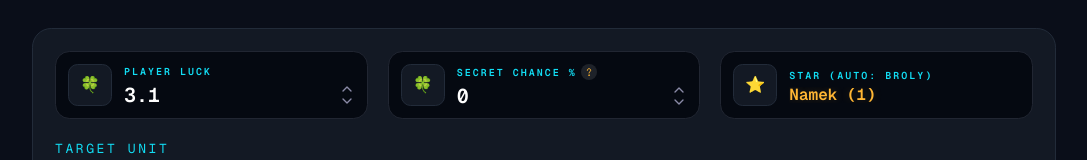
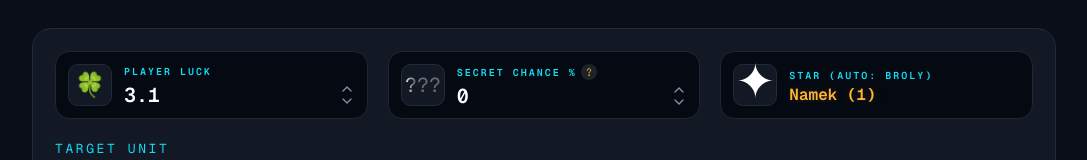
Before and after one commit to kashyapchirag/secret-calculator, a Next.js app: page / in a window 1280 px wide. Shown: the top 160 px of the page, without its empty margins (96-1183 px from the left). Built offline with nearby package versions, Linux system fonts and the light colour scheme.

Commit message:
feat: add new icon for secret chance input

```diff
--- a/app/globals.css
+++ b/app/globals.css
@@ -1,6 +1,31 @@
 @import "tailwindcss";
 @import "tw-animate-css";
 @import "shadcn/tailwind.css";
+
+.shimmer-text {
+  background: linear-gradient(90deg,
+      #6c6b6e 0%,
+      #6c6b6e 35%,
+      #ffffff 50%,
+      #6c6b6e 65%,
+      #6c6b6e 100%);
+  background-size: 200% 100%;
+  background-clip: text;
+  -webkit-background-clip: text;
+  color: transparent;
+  -webkit-text-fill-color: transparent;
+  animation: shimmer 2.5s infinite linear;
+}
+
+@keyframes shimmer {
+  0% {
+    background-position: 200% 0;
+  }
+
+  100% {
+    background-position: -200% 0;
+  }
+}
 
 @custom-variant dark (&:is(.dark *));
 
@@ -121,9 +146,11 @@
   * {
     @apply border-border outline-ring/50;
   }
+
   body {
     @apply bg-background text-foreground;
   }
+
   html {
     @apply font-sans;
   }
--- a/components/CurveSection.tsx
+++ b/components/CurveSection.tsx
@@ -156,7 +156,7 @@ const CurveSection = ({
       {/* big percentage readout */}
       <div className="mt-4 flex flex-col items-center">
         <div
-          className="font-mono text-5xl sm:text-7xl font-bold tracking-tight text-[#12ddf4]"
+          className="font-mono text-5xl sm:text-7xl font-bold tracking-tight text-[#12ddf4] "
           style={{ textShadow: "0 0 32px rgba(18,221,244,0.4)" }}
         >
           {(currentProb * 100).toFixed(1)}%
--- a/components/InputSection.tsx
+++ b/components/InputSection.tsx
@@ -25,7 +25,7 @@ const InputSection = ({
       <div className="top-row flex flex-col sm:flex-row gap-5 w-full">
         {/* Player Luck */}
         <div className="bg-[#050911] w-full sm:w-1/3 h-17 rounded-[0.9rem] border border-[#212632] p-3 flex gap-3">
-          <div className="box h-full w-11 shrink-0 border border-[#222b39] bg-[#131924] rounded-[0.6rem] flex justify-center items-center">
+          <div className="box h-full text-2xl w-11 shrink-0 border border-[#222b39] bg-[#131924] rounded-[0.6rem] flex justify-center items-center">
             🍀
           </div>
           <div className="flex-1 h-full overflow-hidden min-w-0">
@@ -70,8 +70,8 @@ const InputSection = ({
 
         {/* Secret Chance % */}
         <div className="bg-[#050911] w-full sm:w-1/3 h-17 rounded-[0.9rem] border border-[#212632] p-3 flex gap-3">
-          <div className="box h-full w-11 shrink-0 border border-[#222b39] bg-[#131924] rounded-[0.6rem] flex justify-center items-center">
-            🍀
+          <div className="box text-xl h-full w-11 shrink-0 border border-[#222b39] bg-[#131924] rounded-[0.6rem] flex justify-center items-center">
+            <span className="shimmer-text">???</span>
           </div>
           <div className="flex-1 h-full min-w-0">
             <h3 className="flex items-center gap-1 text-[#12ddf4] font-semibold font-mono text-[10px] uppercase tracking-[0.2em]">
@@ -167,8 +167,8 @@ const InputSection = ({
 
         {/* Star (auto) */}
         <div className="bg-[#050911] w-full sm:w-1/3 h-17 rounded-[0.9rem] border border-[#212632] p-3 flex gap-3">
-          <div className="box h-full w-11 shrink-0 border border-[#222b39] bg-[#131924] rounded-[0.6rem] flex justify-center items-center">
-            ⭐
+          <div className="box text-5xl pb-2 text-white h-full w-11 shrink-0 border border-[#222b39] bg-[#131924] rounded-[0.6rem] flex justify-center items-center">
+            ✦
           </div>
           <div className="flex-1 h-full flex flex-col justify-center min-w-0">
             <h3 className="text-[#12ddf4] font-semibold font-mono text-[10px] uppercase tracking-[0.2em] truncate">
```
